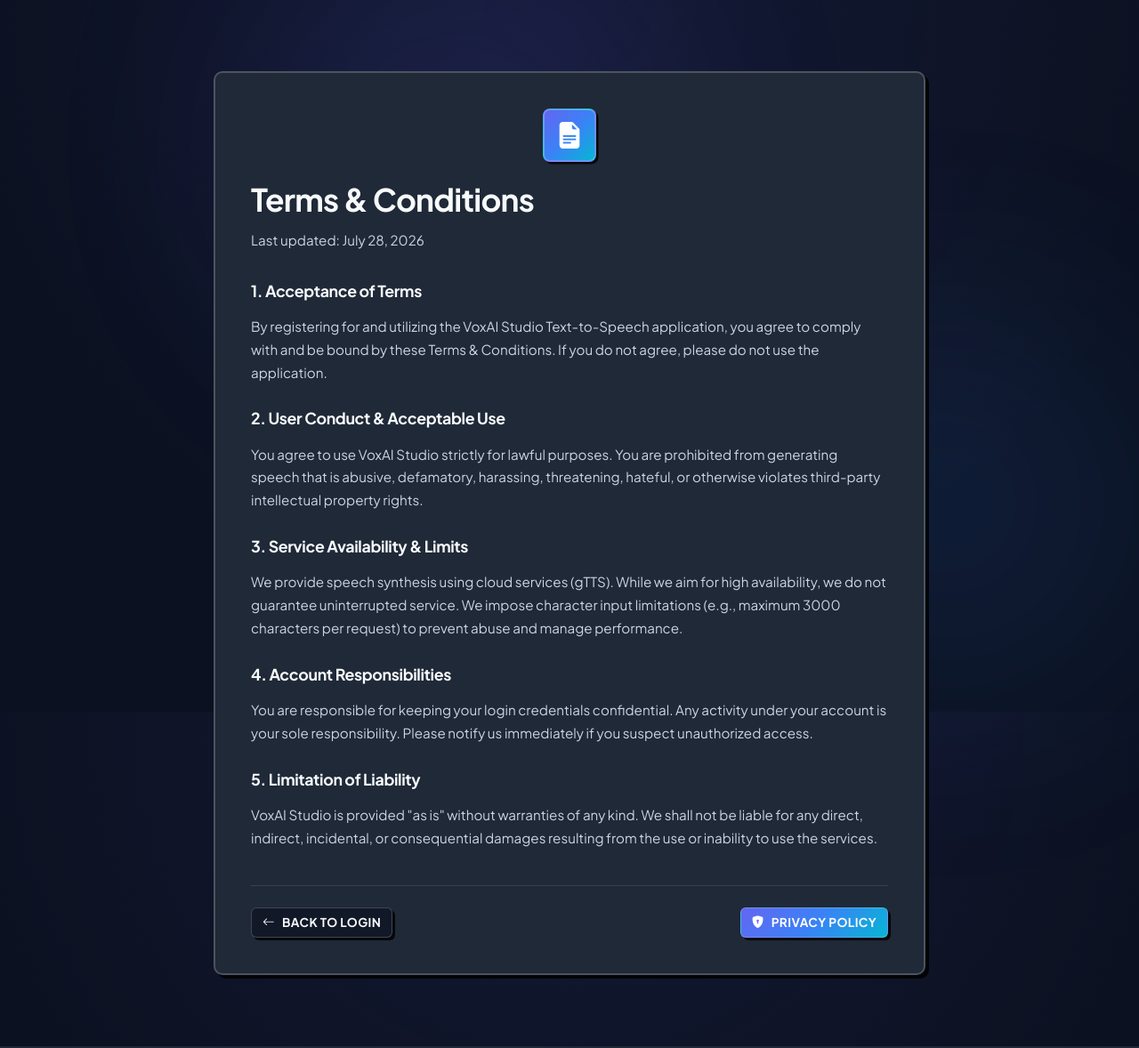
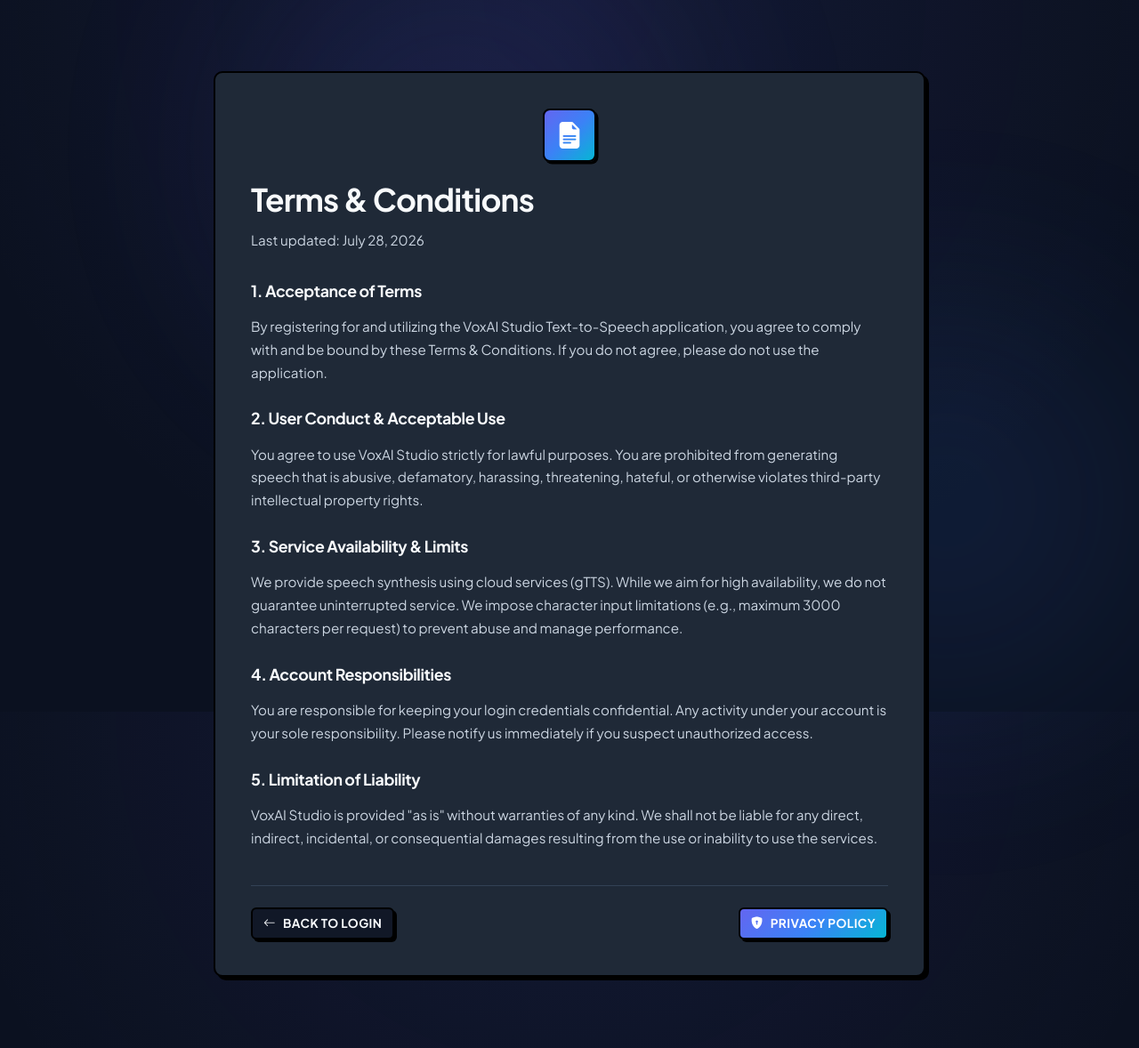
Before and after one commit to patelmai48/Text-To-Speech, a Flask app: page /terms in a window 1280 px wide. Shown: the whole page at 89% size. Run offline with Flask 3, Linux system fonts and the light colour scheme.

Commit message:
style: Unify Dark mode Neo-Brutalist borders and offset shadows to match Light mode high-contrast aesthetic

```diff
--- a/static/css/style.css
+++ b/static/css/style.css
@@ -2567,26 +2567,23 @@ html, body {
 }
 
 /* ==========================================================================
-   REFINED NEO-BRUTALISM UI DESIGN SYSTEM & COMPACT HISTORY BUTTONS
+   UNIFIED NEO-BRUTALISM UI DESIGN SYSTEM (DARK & LIGHT MODE PARITY)
    ========================================================================== */
 
-/* --- Neo-Brutalism Global Tokens --- */
-:root {
-  --neo-border-color: #1e293b;
-  --neo-shadow-color: rgba(0, 0, 0, 0.6);
-  --neo-border: 2px solid var(--neo-border-color);
-  --neo-border-sm: 1.5px solid var(--neo-border-color);
-  --neo-shadow: 3px 3px 0px var(--neo-shadow-color);
-  --neo-shadow-lg: 4px 4px 0px var(--neo-shadow-color);
-  --neo-shadow-sm: 2px 2px 0px var(--neo-shadow-color);
-}
-
-[data-theme="dark"] {
-  --neo-border-color: rgba(255, 255, 255, 0.2);
-  --neo-shadow-color: rgba(0, 0, 0, 0.8);
-}
-
-/* Softer elegant Neo-Brutalist Cards */
+/* --- Unified Neo-Brutalism Tokens for Dark & Light Themes --- */
+:root,
+[data-theme="dark"],
+[data-theme="light"] {
+  --neo-border-color: #000000;
+  --neo-shadow-color: #000000;
+  --neo-border: 2.5px solid #000000;
+  --neo-border-sm: 2px solid #000000;
+  --neo-shadow: 4px 4px 0px #000000;
+  --neo-shadow-lg: 5px 5px 0px #000000;
+  --neo-shadow-sm: 2px 2px 0px #000000;
+}
+
+/* High-Contrast Neo-Brutalist Cards (Dark & Light Mode) */
 .glass-card,
 .stat-card,
 .voice-card,
@@ -2598,8 +2595,8 @@ html, body {
 .modal-container,
 .legal-card,
 .empty-state-card {
-  border: 2px solid var(--neo-border-color) !important;
-  box-shadow: 4px 4px 0px var(--neo-shadow-color) !important;
+  border: 2.5px solid #000000 !important;
+  box-shadow: 4px 4px 0px #000000 !important;
   border-radius: 10px !important;
   transition: transform 0.15s ease, box-shadow 0.15s ease, border-color 0.15s ease !important;
 }
@@ -2621,8 +2618,8 @@ html, body {
 .play-circle-btn,
 .btn-google,
 .icon-btn {
-  border: 1.5px solid var(--neo-border-color) !important;
-  box-shadow: 3px 3px 0px var(--neo-shadow-color) !important;
+  border: 2px solid #000000 !important;
+  box-shadow: 3px 3px 0px #000000 !important;
   font-weight: 700 !important;
   text-transform: uppercase;
   letter-spacing: 0.4px;
@@ -2774,23 +2771,23 @@ html, body {
 .logo-icon,
 .stat-icon,
 .auth-logo {
-  border: 2px solid var(--neo-border-color) !important;
-  box-shadow: 2.5px 2.5px 0px var(--neo-shadow-color) !important;
+  border: 2px solid #000000 !important;
+  box-shadow: 2.5px 2.5px 0px #000000 !important;
   border-radius: 8px !important;
 }
 
 /* Verification Banner */
 .verify-banner {
-  border: 2px solid var(--neo-border-color) !important;
-  box-shadow: 4px 4px 0px var(--neo-shadow-color) !important;
+  border: 2.5px solid #000000 !important;
+  box-shadow: 4px 4px 0px #000000 !important;
   border-radius: 8px !important;
 }
 
 /* Keyboard Shortcuts */
 kbd,
 .desktop-shortcut kbd {
-  border: 1.5px solid var(--neo-border-color) !important;
-  box-shadow: 1.5px 1.5px 0px var(--neo-shadow-color) !important;
+  border: 2px solid #000000 !important;
+  box-shadow: 2px 2px 0px #000000 !important;
   background: var(--accent-yellow) !important;
   color: #000000 !important;
   font-weight: 800 !important;
```
Also changed, not shown: other parts of static/css/style.css (+50 -50 lines).
